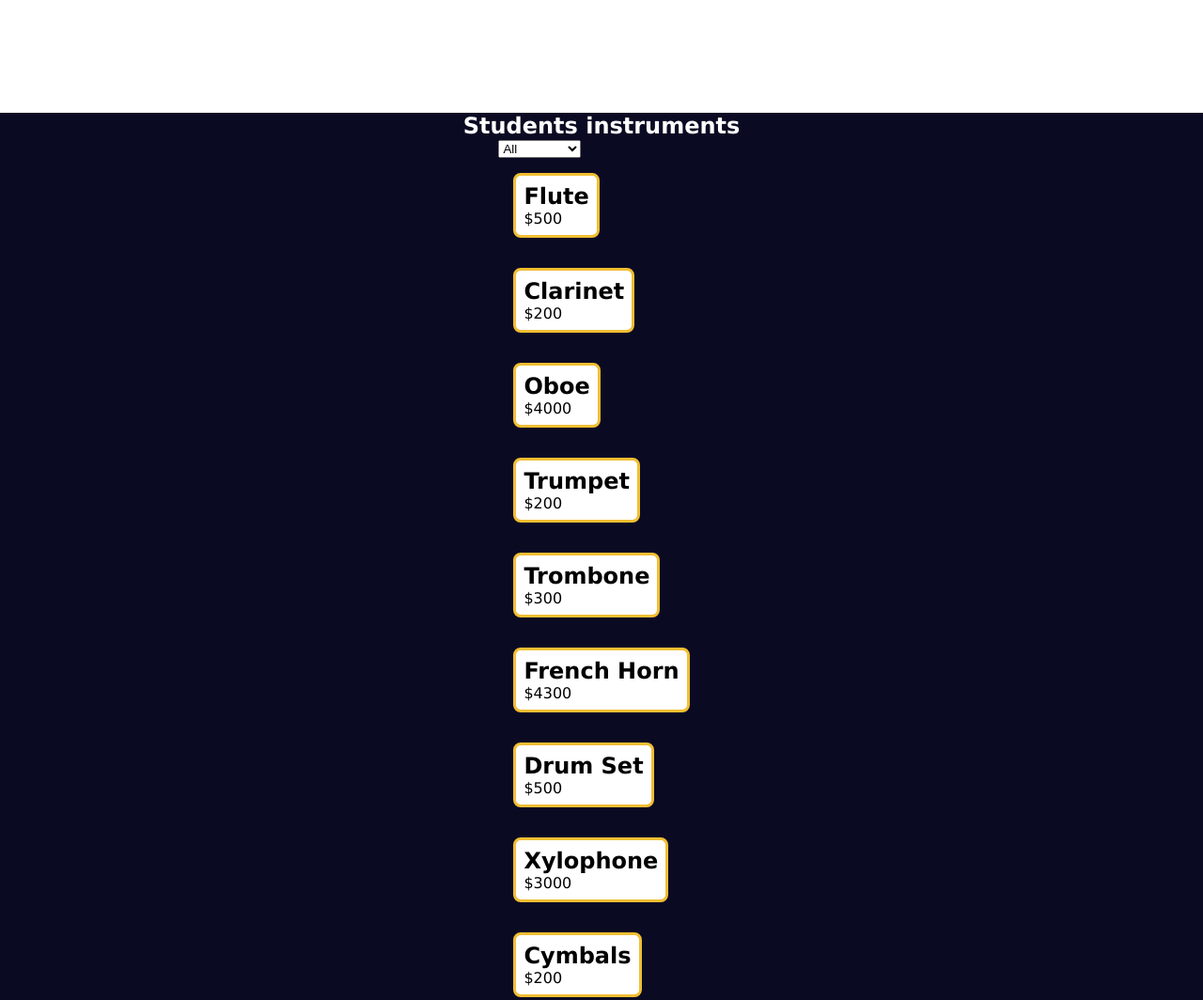
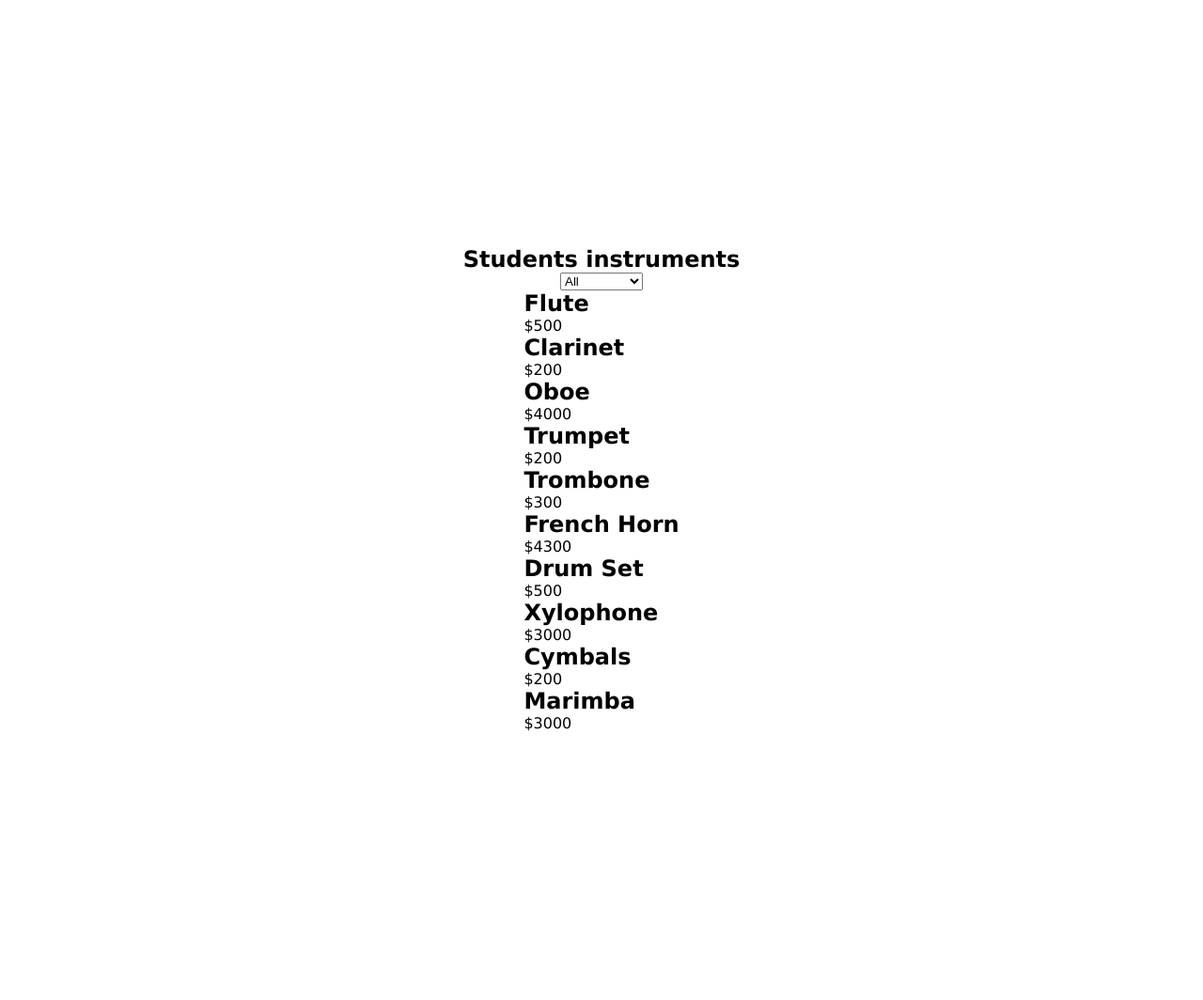
Before and after one commit to harrylibrando06-byte/JavaScript-Notes, a plain HTML site: page 08-Dom-Manipulation/dom-selectors/index.html in a window 1280 px wide. Shown: the part 680-1744 px from the top of the page at 94% size. After the commit the page ends 1600 px from the top, so only its background shows below. Drawn offline with Linux system fonts and the light colour scheme.

Commit message:
finsihed instrument filter but removed the css

```diff
--- a/08-Dom-Manipulation/dom-selectors/index.html
+++ b/08-Dom-Manipulation/dom-selectors/index.html
@@ -20,13 +20,15 @@
     <section class="instruments">
         <h1>Students instruments</h1>
 
-        <div class="instruments-container">
-            <select name="" id="select-instrument">
+        <select name="" id="select-instrument" class="select-instrument">
                 <option value="all">All</option>
-                <option value="woodwind">Woodwind</option>
+                <option value="woodwinds">Woodwind</option>
                 <option value="brass">Brass</option>
                 <option value="percussion">Percussion</option>
-            </select>
+        </select>
+
+        <div class="instruments-container">
+            <!-- will inject the instruments  -->
         </div>
     </section>
 </body>
--- a/08-Dom-Manipulation/dom-selectors/script.js
+++ b/08-Dom-Manipulation/dom-selectors/script.js
@@ -15,11 +15,6 @@ buttons.forEach((btn) => {
     console.log("success")
 });
 
-// const cardObj = [
-//     {instrument: "Flute", price: 500},
-//     {instrument: "Flute", price: 500},
-//     {instrument: "Flute", price: 500}
-// ]
 
 const instrumentsArr = [
   { category: "woodwinds", instrument: "Flute", price: 500 },
@@ -34,19 +29,45 @@ const instrumentsArr = [
   { category: "percussion", instrument: "Marimba", price: 3000 }
 ];
 
-let blankHtml = "";
 
 const instrumentsContainer = document.querySelector(".instruments-container");
+const selectInstrument = document.querySelector("select");
+let instrumentDocs = "";
 
-instrumentsArr.forEach(card => {
-     blankHtml +=
+instrumentsArr.forEach(instrument => {
+     instrumentDocs +=
     `
     <div class="card-container">
       <div class="card">
-        <h2>${card.instrument}</h2>
-        <p>$${card.price}</p>
+          <h2>${instrument.instrument}</h2>
+          <p>$${instrument.price}</p>
       </div>
     </div>
-    `
-})
-instrumentsContainer.innerHTML += blankHtml;
+    `;
+});
+
+instrumentsContainer.innerHTML += instrumentDocs;
+
+
+const instrFunc = (instrCtgr) => {
+  const instrument =
+    instrCtgr === "all" ? instrumentsArr :
+    instrumentsArr.filter(({category}) => category === instrCtgr);
+
+  let intrHtml = "";
+
+  instrument.forEach(item => {
+    intrHtml += `
+      <div class="card">
+        <h2>${item.instrument}</h2>
+        <p>$${item.price}</p>
+      </div>
+    `;
+  });
+
+  instrumentsContainer.innerHTML = intrHtml;
+};
+
+selectInstrument.addEventListener("change", () => {
+  instrFunc(selectInstrument.value)
+});
--- a/08-Dom-Manipulation/dom-selectors/style.css
+++ b/08-Dom-Manipulation/dom-selectors/style.css
@@ -2,10 +2,18 @@
     color: red;
 }
 
-* {
-    box-sizing: border-box;
-    padding: 0%;
-    margin: 0%;
+*,
+*::before,
+*::after {
+  margin: 0;
+  padding: 0;
+  box-sizing: border-box;
+}
+
+:root {
+  --dark-grey: #0a0a23;
+  --white: #ffffff;
+  --yellow: #f1be32;
 }
 
 section {
@@ -35,34 +43,3 @@ button {
     background-color: none;
     cursor: pointer;
 }
-
-.instruments {
-    background-color: #0a0a23;
-    display: flex;
-    justify-content: center;
-    align-items: center;
-    flex-direction: column;
-}
-
-.card-container {
-    display: flex;
-    flex-wrap: wrap;
-}
-
-.instruments > h1 {
-    color: white;
-}
-
-.card {
-    background-color: white;
-    border: 3px solid #f1be32;
-    border-radius: 8px;
-    padding: 8px;
-    margin: 16px;
-}
-
-@media (min-width: 750px) {
-    .instruments-container {
-        flex-direction: row;
-    }
-}
```
